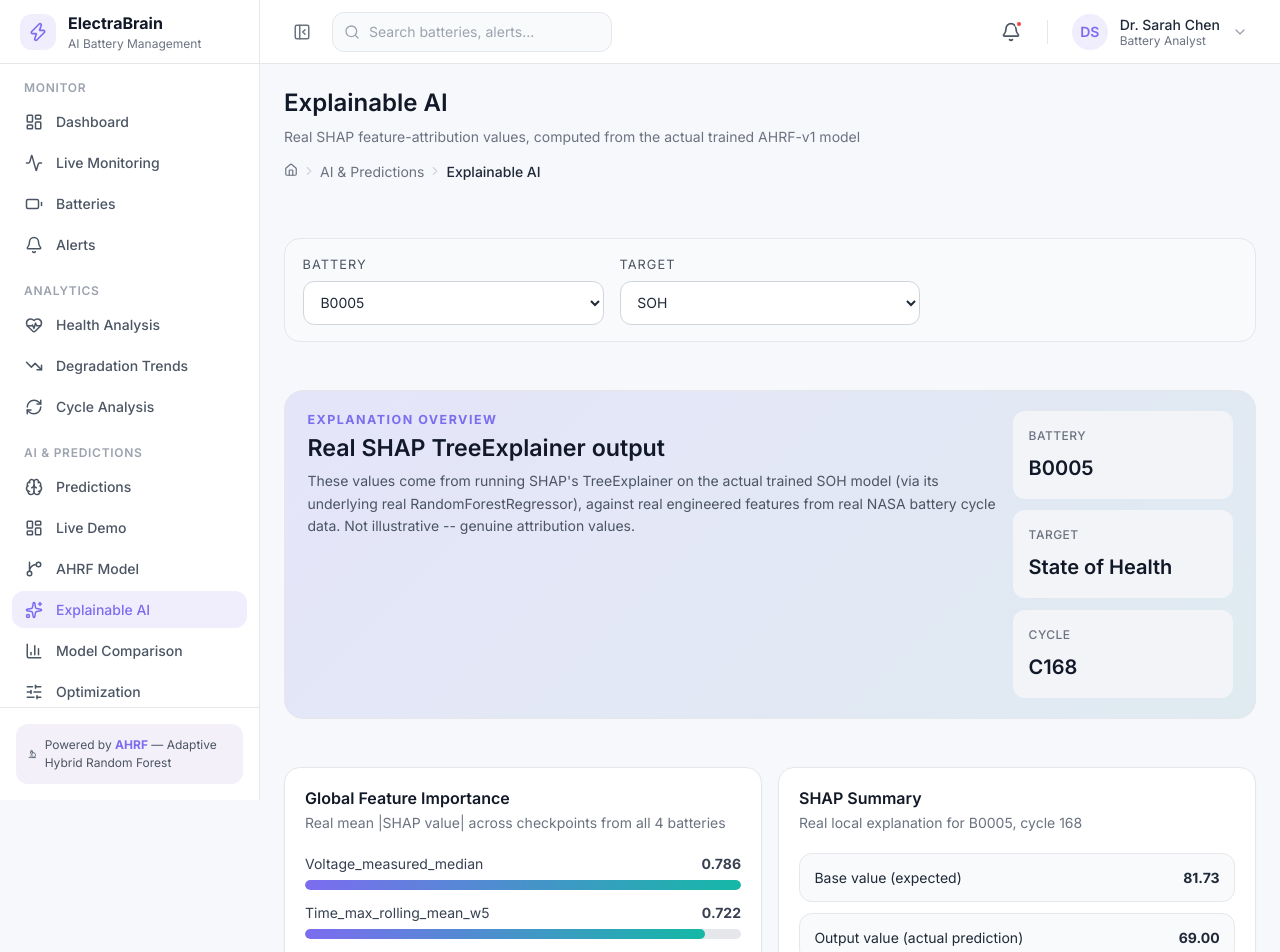
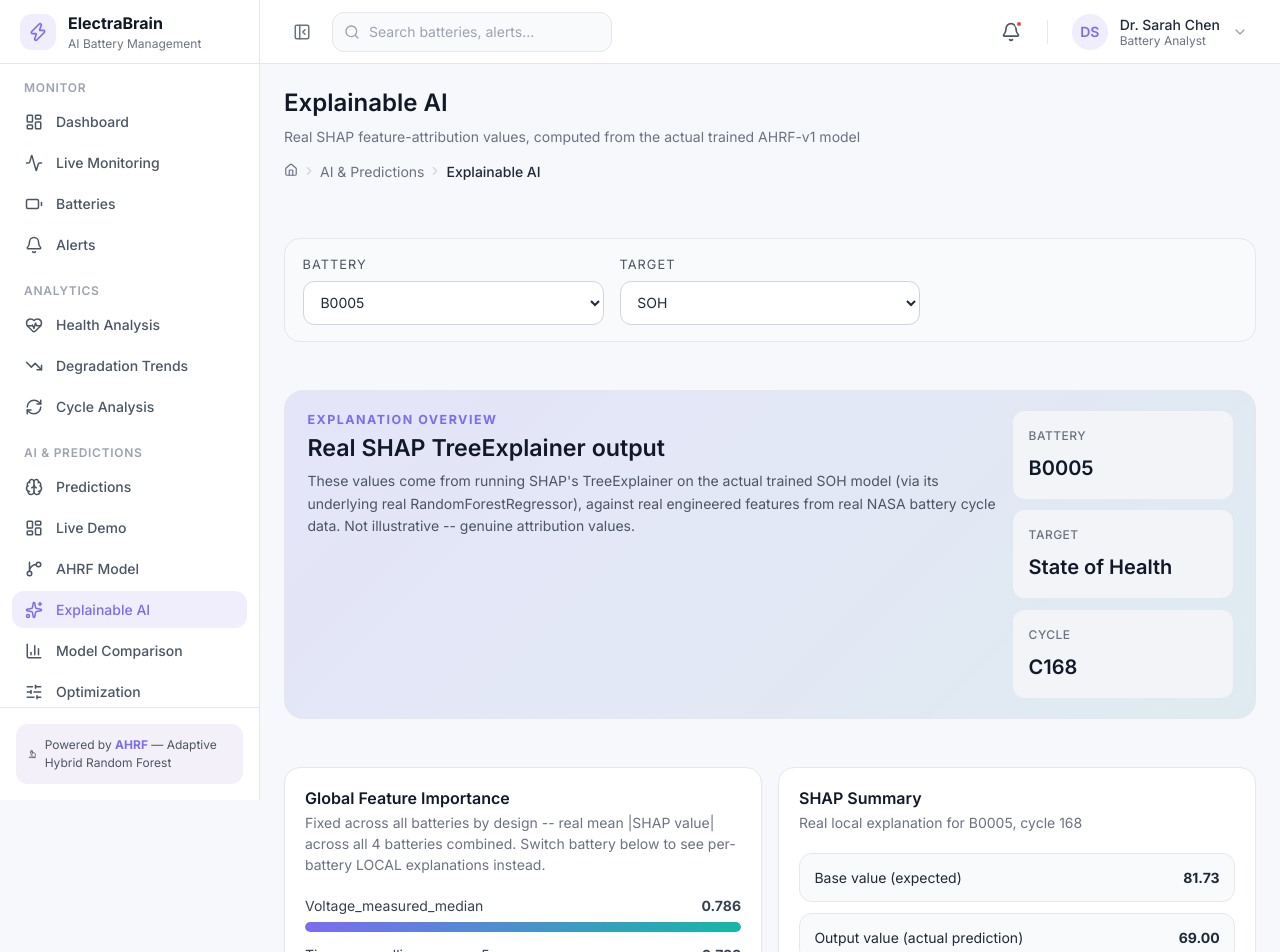
Before and after one commit to vipinswarnkar/Electrabrain, a React (Vite) app in the folder frontend/: page /ai/explainability in a window 1280 px wide. Shown: the top 952 px of the page. Built offline with nearby package versions, Linux system fonts and the light colour scheme.

Commit message:
Clarify Global vs Local SHAP explanation distinction in UI text

```diff
--- a/frontend/src/pages/ai/ExplainabilityPage.tsx
+++ b/frontend/src/pages/ai/ExplainabilityPage.tsx
@@ -89,7 +89,7 @@ export function ExplainabilityPage() {
       </section>
 
       <section className={styles.gridTwo}>
-        <ChartCard title="Global Feature Importance" subtitle="Real mean |SHAP value| across checkpoints from all 4 batteries">
+        <ChartCard title="Global Feature Importance" subtitle="Fixed across all batteries by design -- real mean |SHAP value| across all 4 batteries combined. Switch battery below to see per-battery LOCAL explanations instead.">
           <div className={styles.barList}>
             {targetResult.globalFeatures.map((feature) => {
               const maxImportance = targetResult.globalFeatures[0].importance;
```
